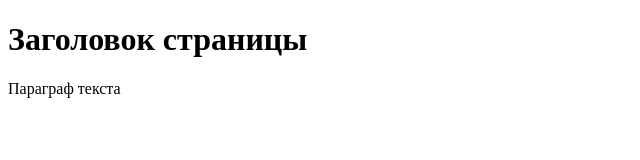
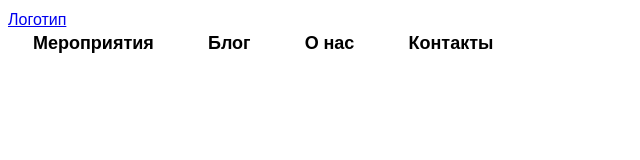
Before and after one commit to Ayana-ahay/Ayana-ahay.github.io, a plain HTML site: page index.html in a window 1280 px wide. Shown: the whole page, without its empty margins (0-640 px from the left). Drawn offline with nearby package versions, Linux system fonts and the light colour scheme; files that its build step writes are made by us from their sources.

Commit message:
Add files via upload

```diff
--- a/index.html
+++ b/index.html
@@ -1,12 +1,41 @@
 <!DOCTYPE html>
 <html lang="ru">
-<head>
-    <meta charset="UTF-8">
-    <meta name="viewport" content="width=device-width, initial-scale=1.0">
-    <title>Page title</title>
-</head>
-<body>
-    <h1>Заголовок страницы</h1>
-    <p title="Подсказка">Параграф текста</p>
-</body>
+    <head>
+        <meta charset="UTF-8" />
+        <title>Lenni Art</title>
+        <link rel="stylesheet" href="styles/styles.css?ver=0">
+
+        <!-- подлючение шрифтов в меню -->
+        <link rel="preconnect" href="https://fonts.googleapis.com">
+        <link rel="preconnect" href="https://fonts.gstatic.com" crossorigin>
+        <link href="https://fonts.googleapis.com/css2?family=Lora:wght@400;500;600;700&family=Open+Sans:wght@400;500;600;700&family=Rubik:wght@300;400;500&display=swap" rel="stylesheet">
+    </head>
+    <body class="body">
+        <header class="page-header">
+            <a href="index.html" class="page-header__logo">Логотип</a>
+            <nav class="page-header__nav">
+                <a href="#" class="page-header__nav-link">Мероприятия</a>
+                <a href="#" class="page-header__nav-link">Блог</a>
+                <a href="#" class="page-header__nav-link">О нас</a>
+                <a href="#" class="page-header__nav-link">Контакты</a>
+            </nav>
+
+            <a href="#" class="btn page-header__user-btn"></a>
+        </header>
+
+        <main class="'main">
+            <div class="home">
+                <header class="main-header home__main-header"></header>
+                <section class="offers home__offers"></section>
+                <sectiona class="about home__about"></sectiona>
+                <section class="upcoming home__upcomming"></section>
+                <section class="listing home__listing"></section>
+                <section class="contacts home__contacts"></section>
+
+                <div class="doit home__doit"></div>
+            </div>
+        </main>
+
+        <footer class="page-footer"></footer>
+    </body>
 </html>
--- /dev/null
+++ b/styles.css
@@ -0,0 +1,16 @@
+.body {
+    font-family: "Open Sans", sans-serif;
+    font-style: 16px;
+    font-weight: 400;
+    font-style: normal;
+    line-height: 1.375;
+}
+
+.page-header__nav-link {
+    margin: 0 25px; /* 25 - половина расстояния между 4 словами Мероприятия, о нас и тд */
+    color: black;
+    font-weight: 600;
+    font-size: 18px;
+    line-height: 25px;
+    text-decoration: none;
+}
```
